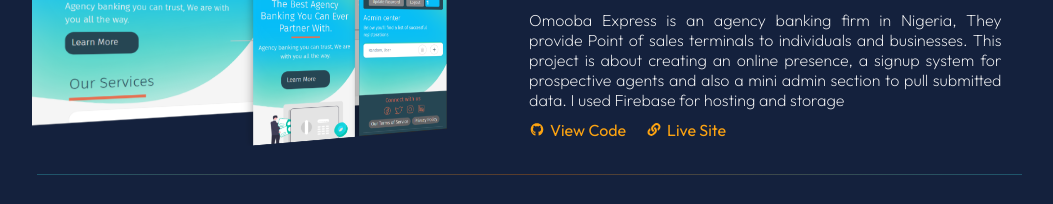
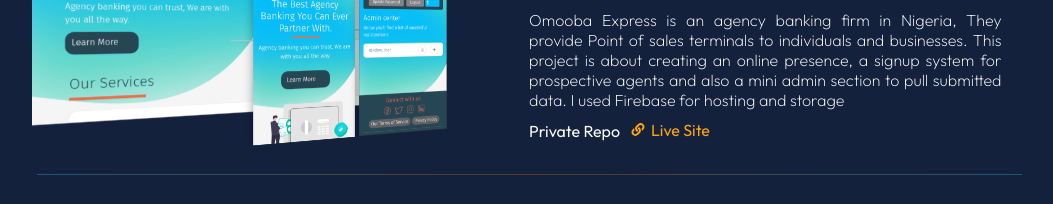
Before and after one commit to Chimexx/portfolio, a React (Create React App) app: page / in a window 1280 px wide. Shown: the part 1440-1644 px from the top of the page, without its empty margins (111-1164 px from the left). Built offline with nearby package versions, Linux system fonts and the light colour scheme.

Commit message:
private repo conditinal display

```diff
--- a/src/components/Project/Project.styled.jsx
+++ b/src/components/Project/Project.styled.jsx
@@ -87,6 +87,11 @@
 	@media screen and (max-width: ${({ theme }) => theme.mobile}) {
 	}
 `;
+export const PrivateRepo = styled.p`
+	margin-right: 10px;
+	@media screen and (max-width: ${({ theme }) => theme.mobile}) {
+	}
+`;
 
 export const Link = styled.a`
 	color: ${({ theme }) => theme.colors.orangeWeb};
--- a/src/components/Project/index.jsx
+++ b/src/components/Project/index.jsx
@@ -13,6 +13,7 @@
 	Type,
 	Links,
 	Hr,
+	PrivateRepo,
 } from "./Project.styled";
 
 const Project = ({ img, title, live, tags, details, liveProjectText, code, type, privateRepo }) => {
@@ -35,7 +36,9 @@
 
 					<Details>{details}</Details>
 					<Links>
-						{!privateRepo && (
+						{privateRepo ? (
+							<PrivateRepo>Private Repo </PrivateRepo>
+						) : (
 							<Link href={code} target="_blank">
 								<FaGithub className="icon" />
 								View Code
--- a/src/components/ProjectSection/index.jsx
+++ b/src/components/ProjectSection/index.jsx
@@ -20,7 +20,7 @@
 							type={project.type}
 							details={project.details}
 							code={project.code}
-							private={project.privateRepo}
+							privateRepo={project.privateRepo}
 							liveProjectText={project.liveProjectText}
 						/>
 					);
```
